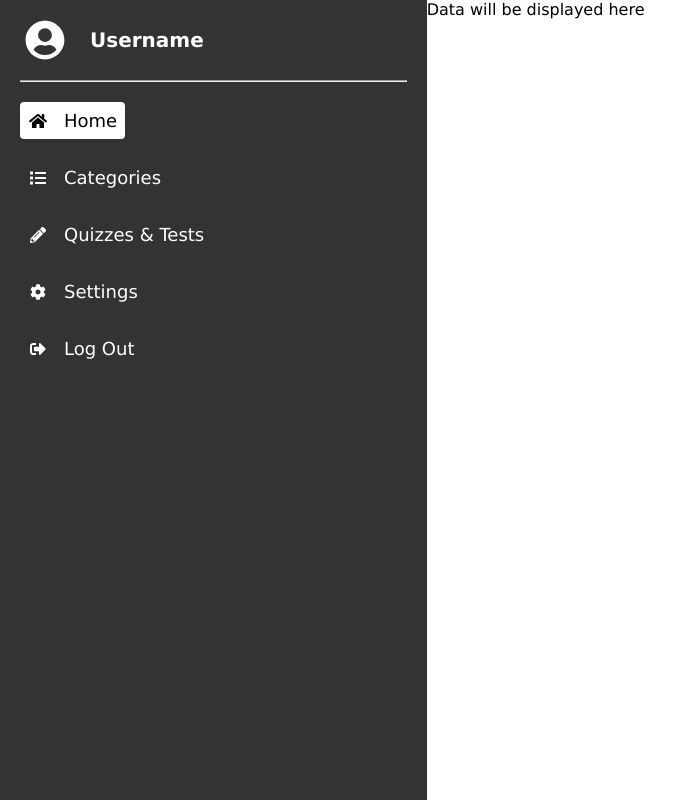
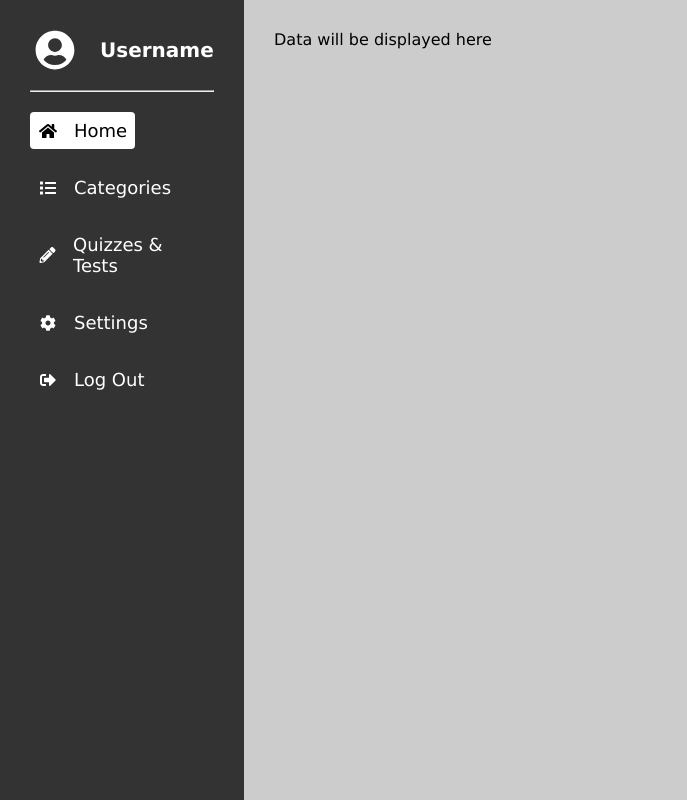
Before and after one commit to Paul-Nixon/Flashcard-Maker, a React (Create React App) app in the folder my-app/: page /user in a window 1280 px wide. Shown: the whole page, without its empty margins (0-687 px from the left). Built offline with nearby package versions, Linux system fonts and the light colour scheme; no server answers.

Commit message:
working on the user's homepage's layout

```diff
--- a/my-app/src/App.js
+++ b/my-app/src/App.js
@@ -1,7 +1,7 @@
 import { Route, Switch } from 'react-router-dom';
 
 import Layout from './components/layout/Layout';
-import Homepage from './components/pages/Homepage';
+import WebsiteHomepage from './components/pages/WebsiteHomepage';
 import Login from './components/pages/Login';
 import Register from './components/pages/Register';
 import About from "./components/pages/About";
@@ -12,12 +12,12 @@ function App() {
   return (
     <Layout>
       <Switch>
-        <Route path="/" component={Homepage} exact />
+        <Route path="/" component={WebsiteHomepage} exact />
         <Route path="/login" component={Login} />
         <Route path="/register" component={Register} />
         <Route path="/about" component={About} />
         <Route path="/contact" component={Contact} />
-        <Route path="/user" component={UserDashboard} />
+        <Route path="/user" component={UserDashboard} exact />
       </Switch>
     </Layout>
   );
--- a/my-app/src/components/layout/Sidebar.css
+++ b/my-app/src/components/layout/Sidebar.css
@@ -1,6 +1,6 @@
 .sidebar
 {
-    flex: 1;
+    flex: 0.5;
     height: 100%;
     background-color: #333;
     position: sticky;
@@ -8,7 +8,7 @@
 
 .sidebarWrapper
 {
-    padding: 1.25rem;
+    padding: 1.875rem;
 }
 
 .userInfo
--- a/my-app/src/components/layout/Sidebar.js
+++ b/my-app/src/components/layout/Sidebar.js
@@ -17,9 +17,11 @@ export default function Sidebar(props) {
     useEffectOnce(() => homeLinkRef.current.classList.add("active"));
 
 
-    function changeActiveLink(unactiveRef)
+    function changeActiveLink(unactiveLink)
     {
-        // TODO: Remove the active class from the current link and add it to the clicked one.
+        activeLink.current.classList.remove("active");
+        unactiveLink.current.classList.add("active");
+        setActiveLink(unactiveLink);
     }
 
 
--- a/my-app/src/components/pages/UserDashboard.module.css
+++ b/my-app/src/components/pages/UserDashboard.module.css
@@ -8,4 +8,6 @@
 .dashboardMainContent
 {
     flex: 2;
+    padding: 1.875rem;
+    background-color: #ccc;
 }
--- /dev/null
+++ b/my-app/src/components/pages/UserHomepage.module.css
@@ -0,0 +1,4 @@
+.userHomepage
+{
+    width: 100%;
+}
--- a/my-app/src/components/pages/Homepage.js
+++ b/my-app/src/components/pages/WebsiteHomepage.js
@@ -1,10 +1,10 @@
-import styles from './Homepage.module.css';
+import styles from './WebsiteHomepage.module.css';
 
 import { Link } from 'react-router-dom';
 
 import HomepageHeader from "../layout/HomepageHeader";
 
-export default function Homepage() {
+export default function WebsiteHomepage() {
     return (
         <div className={styles.homepage}>
             <HomepageHeader />
```
Also changed, not shown: my-app/src/components/pages/UserHomepage.js (added, +17 -0 lines), my-app/src/components/pages/WebsiteHomepage.module.css (renamed from my-app/src/components/pages/Homepage.module.css).
